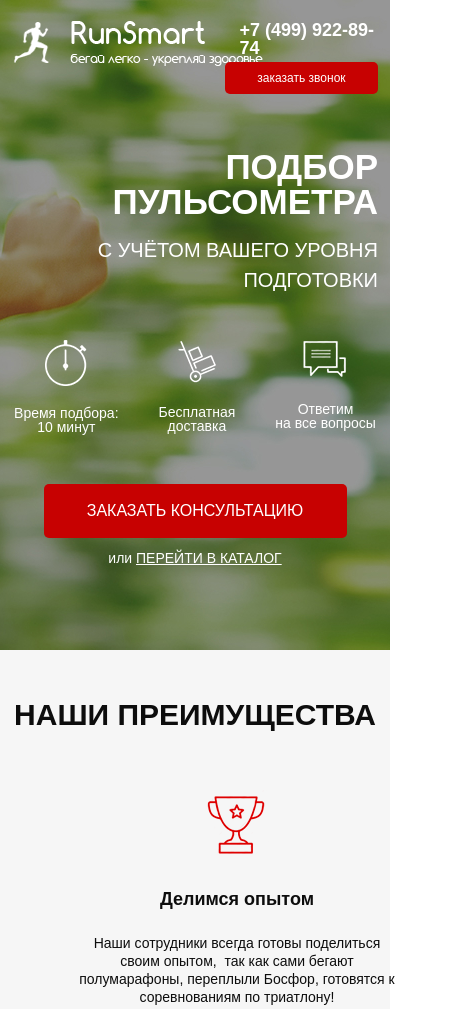
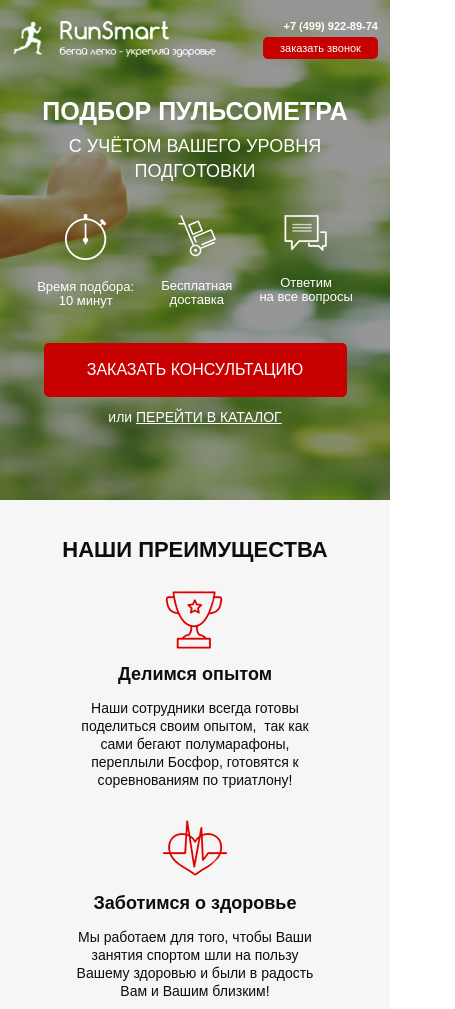
Before and after one commit to YomoABH/pulse, a plain HTML site: page app/index.html in a window 390 px wide. Shown: the top 1009 px of the page, 455 px wide, since content can reach past the window. Drawn offline with nearby package versions, Linux system fonts and the light colour scheme; a web font is replaced by a local one.

Commit message:
закончил адаптив сайта =.=

```diff
--- a/app/index.html
+++ b/app/index.html
@@ -20,7 +20,7 @@
 			<header class="header">
 				<div class="container">
 					<div class="row">
-						<div class="col-5 offset-0 col-md-4 offset-md-1 col-lg-3 ">
+						<div class="col-7 col-sm-5 offset-0 col-md-4 offset-md-1 col-lg-3 ">
 							<a href="#" class="header__logo logo">
 								<img src="img/icon/logo.png" alt="logo">
 							</a>
@@ -31,7 +31,7 @@
 								<div class="representatives__text">Garmin, Polar, Suunto</div>
 							</div>
 						</div>
-						<div class="col-5 offset-1 col-lg-2 col-md-4 offset-md-1 col-lg-2 offset-lg-1">
+						<div class="col-4 offset-0 offset-sm-1 col-lg-2 col-md-4 offset-md-1 col-lg-2 offset-lg-1">
 							<div class="header__contact contact">
 								<a href="tel:+74999228974" class="contact__phone">+7 (499) 922-89-74</a>
 								<a href="#" class="contact__btn btn">заказать звонок</a>
@@ -82,7 +82,8 @@
 					<div class="advantages__items">
 						<div class="row">
 
-							<div class="col-8 offset-2 col-md-5 offset-md-0 offset-md-1 col-lg-3 offset-lg-1">
+							<div
+								class="col-10 offset-1 col-sm-8 offset-sm-2  col-md-5 offset-md-0 offset-md-1 col-lg-3 offset-lg-1">
 								<div class="advantages__item advantages-item">
 									<div class="advantages-item__icon">
 										<img src="img/icon/cup.png" alt="">
@@ -94,7 +95,7 @@
 									</div>
 								</div>
 							</div>
-							<div class="col-8 offset-2 col-md-5 offset-md-0 col-lg-4">
+							<div class="col-10 offset-1 col-sm-8 offset-sm-2 col-md-5 offset-md-0 col-lg-4">
 								<div class="advantages__item advantages-item">
 									<div class="advantages-item__icon">
 										<img src="img/icon/heart.png" alt="">
@@ -106,7 +107,7 @@
 									</div>
 								</div>
 							</div>
-							<div class="col-8 offset-2 col-lg-4 offset-lg-0">
+							<div class="col-10 offset-1 col-sm-8 offset-sm-2 col-lg-4 offset-lg-0">
 								<div class="advantages__item advantages-item">
 									<div class="advantages-item__icon">
 										<img src="img/icon/shoe.png" alt="">
--- a/app/scss/modules/header.scss
+++ b/app/scss/modules/header.scss
@@ -8,7 +8,7 @@
 
 		&__logo {
 			img {
-				min-width: 100%;
+				max-width: 100%;
 			}
 		}
 
--- a/app/scss/modules/media.scss
+++ b/app/scss/modules/media.scss
@@ -267,5 +267,113 @@ min-height: 50px;
 }
 
 @media (max-width: 575px) {
+	.inner {
+		min-height: 500px;
+	}
+	.contact {
+		&__phone {
+			font-size: 11px;
+			line-height: 11px;
+		}
+		&__btn {
+			width: 115px;
+			height: 22px;
+			font-size: 11px;
+			line-height: 22px;
+		}
+	}
+	.promo {
+		padding: 40px 0px 0px 0px;
+	}
+	.promo-content {
+
+		&__title{
+			font-size: 25px;
+			line-height: 25px;
+			text-align: center;
+			margin-bottom: 10px;
+		}
+		&__subtitle {
+			font-size: 18px;
+			line-height: 25px;
+			text-align: center;
+			margin-bottom: 30px;
+		}
+		&__items {
+			margin-bottom: 35px;
+		}
+	}
+	.item-promo {
+		margin-right: 27px;
+		&__text {
+			font-size: 13px;
+		}
+	}
+
+	.advantages {
+		padding: 35px 0px 35px 0px;
+		&__title {
+			margin-bottom: 20px;
+		}
+		&__item {
+			width: 240px;
+			}
+		&-item {
+			&__icon {
+				margin-bottom: 10px;
+			}
+			&__title {
+				margin-bottom: 10px;
+			}
+
+		}
+	}
+
+
+	.consultation {
+		padding: 35px 0px 0px 0px;
+		min-height: 530px;
+		&__description {
+			font-size: 15px;
+			line-height: 20px;
+			margin-bottom: 20px;
+		}
+	}
+	.slider{
+		.slick-slider{
+			width: 320px;
+			top: 35px;
+
+		}
+		.slick-slide{
+			width: 450px;
+			}
+	}
+
+
+	.catalog {
+		padding: 105px 0px 0px 0px;
+		&__tabs {
+			margin: 10px 0px 0px 0px;
+			div {
+				font-size: 11px;
+			}
+		}
+	}.catalog-item {
+		width: 320px;
+	}
+
+	.reviews{
+		padding: 35px 0px 0px 0px;
+
+		&-items {
+			&__text {
+				font-size: 12px;
+				p {
+					margin-bottom: 2px;
+				}
+			}
+		}
+	}
 
 }
--- a/app/scss/modules/ui.scss
+++ b/app/scss/modules/ui.scss
@@ -97,3 +97,16 @@
 	}
 
 }
+
+@media (max-width: 575px) {
+	.title-h2 {
+		font-size: 22px;
+		line-height: 30px;
+		&_left {
+			font-size: 20px;
+			line-height: 26px;
+		}
+
+	}
+
+}
```
Also changed, not shown: app/css/style.min.css.
